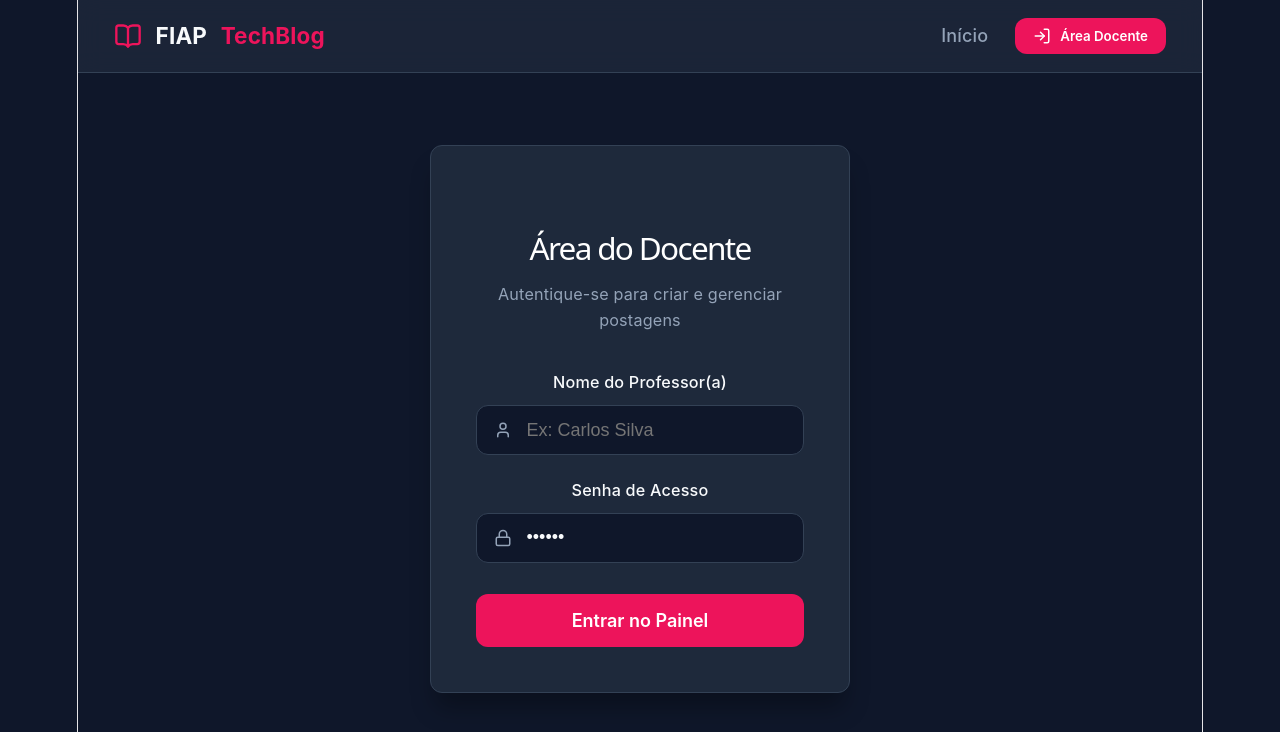
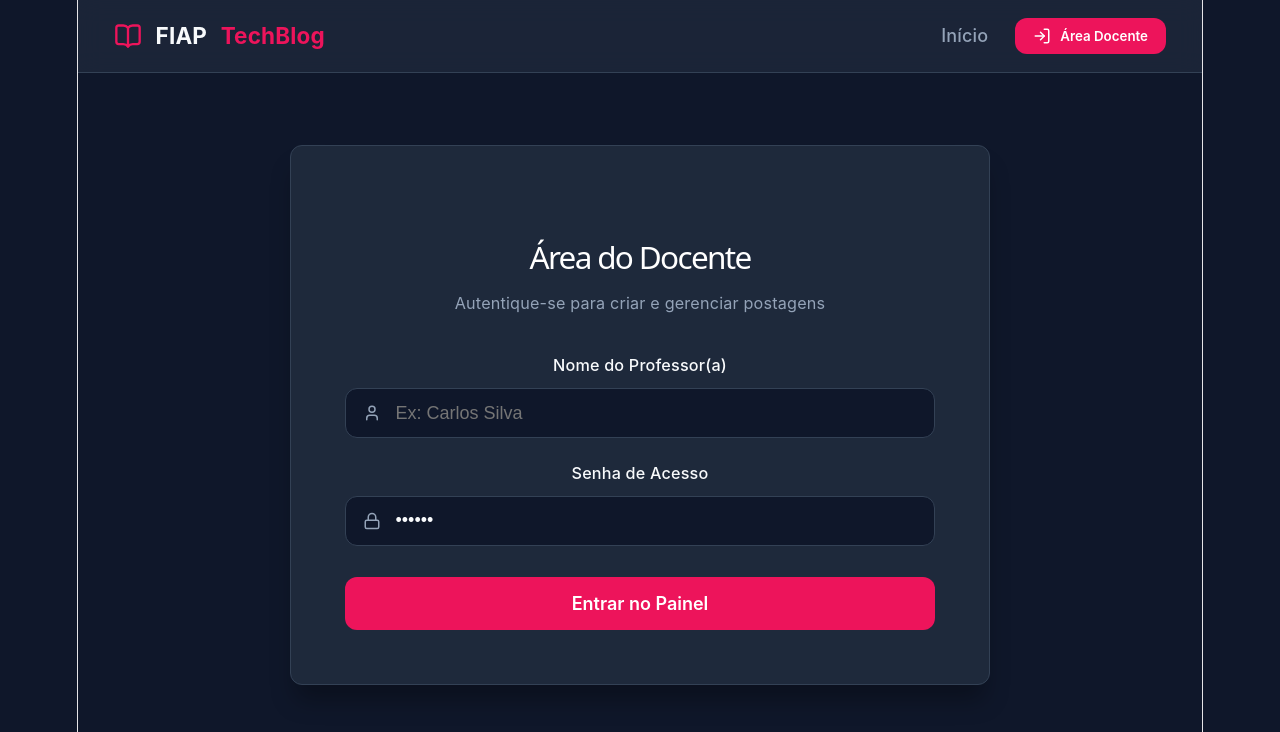
Before and after one commit to RodrigoAPI/tech-challenge-fase3-blog-web, a React (Vite) app: page /login in a window 1280 px wide. Shown: the top 732 px of the page. Built offline with nearby package versions, Linux system fonts and the light colour scheme; no server answers.

Commit message:
style: expand Login form container width from 420px to 700px

```diff
--- a/src/pages/Login.tsx
+++ b/src/pages/Login.tsx
@@ -5,9 +5,10 @@ import { useAuth } from '../context/AuthContext';
 import { Lock, User } from 'lucide-react';
 
 const Container = styled.div`
-  max-width: 420px;
+  max-width: 700px;
+  width: 90%;
   margin: 4rem auto;
-  padding: 2.5rem;
+  padding: 3rem;
   background-color: var(--bg-card);
   border: 1px solid var(--border-color);
   border-radius: var(--radius);
```
